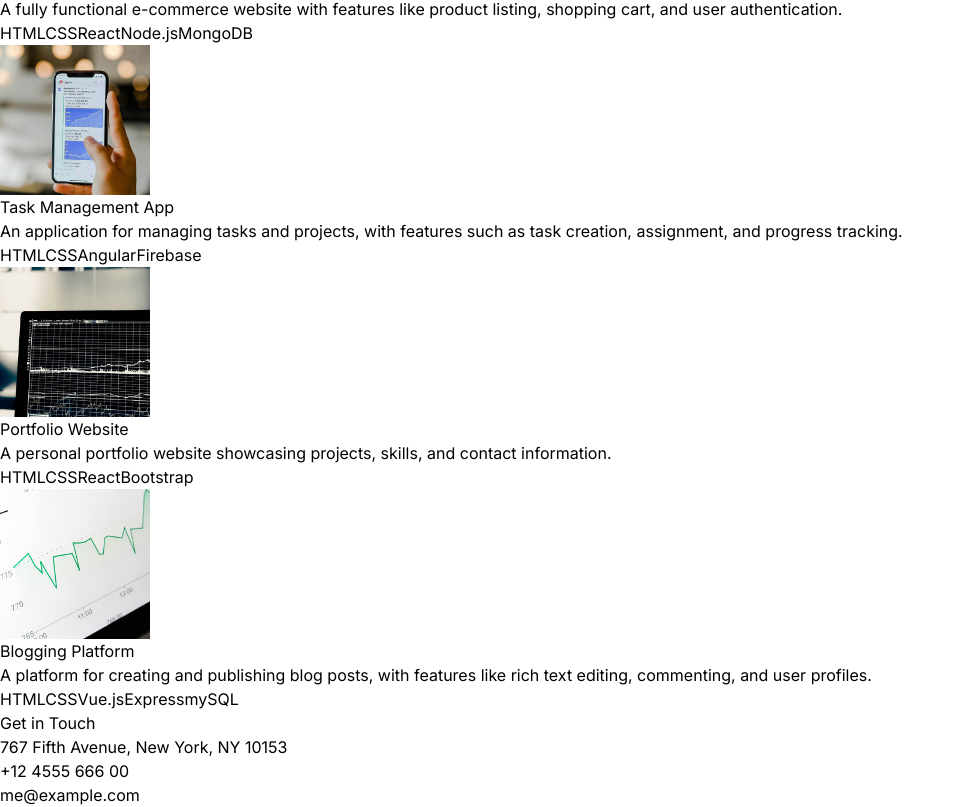
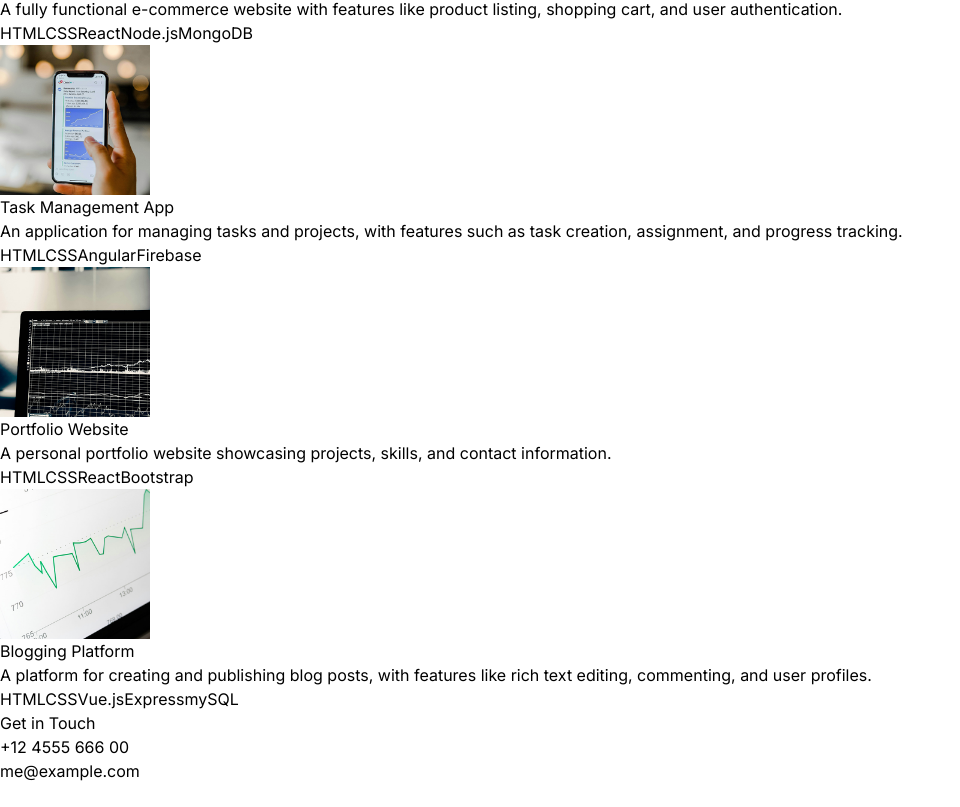
Before and after one commit to jawadshahid07/portfolio, a React (Vite) app in the folder my-portfolio/: page / in a window 1280 px wide. Shown: the part 2187-2994 px from the top of the page, without its empty margins (0-960 px from the left). After the commit the page ends 2970 px from the top, so only its background shows below. Built offline with nearby package versions, Linux system fonts and the light colour scheme.

Commit message:
animated contact section

```diff
--- a/my-portfolio/src/components/Contact.jsx
+++ b/my-portfolio/src/components/Contact.jsx
@@ -1,16 +1,24 @@
 import { CONTACT } from "../constants"
+import {motion} from "framer-motion";
 
 const Contact = () => {
     return (
         <div className="border-b border-neutral-900 pb-20">
-            <h1 className="my-10 text-center text-4xl">Get in Touch</h1>
-            <div className="text-center tracking-tighter">
-                <p className="my-4">{CONTACT.address}</p>
+            <motion.h1
+            whileInView={{opacity: 1, y:0}}
+            initial={{opacity:0, y:-100}}
+            transition={{duration: 1.5}}
+            className="my-10 text-center text-4xl">Get in Touch</motion.h1>
+            <motion.div
+            whileInView={{opacity: 1, x:0}}
+            initial={{opacity:0, x:-100}}
+            transition={{duration: 2}}
+            className="text-center tracking-tighter">
                 <p className="my-4">{CONTACT.phoneNo}</p>
                 <a href="" className="border-b">
                     {CONTACT.email}
                 </a>
-            </div>
+            </motion.div>
         </div>
     )
 }
```
